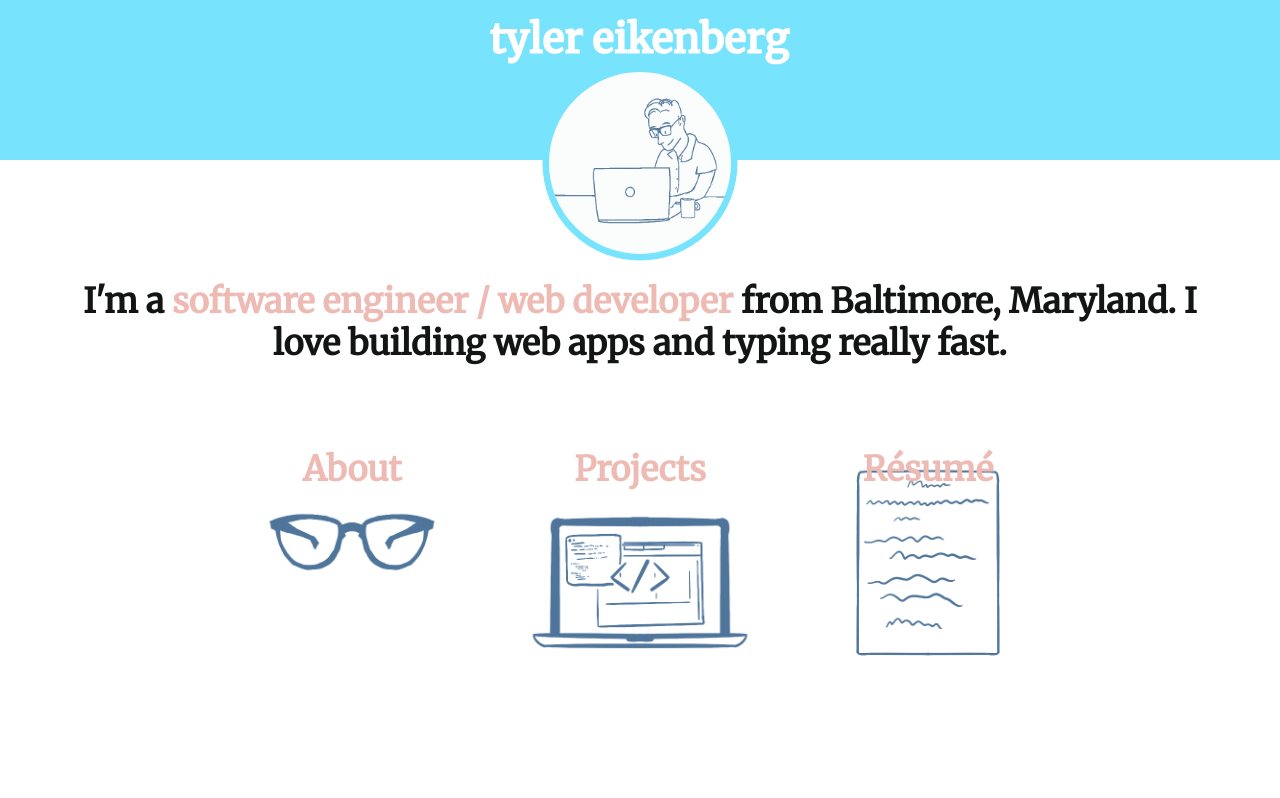
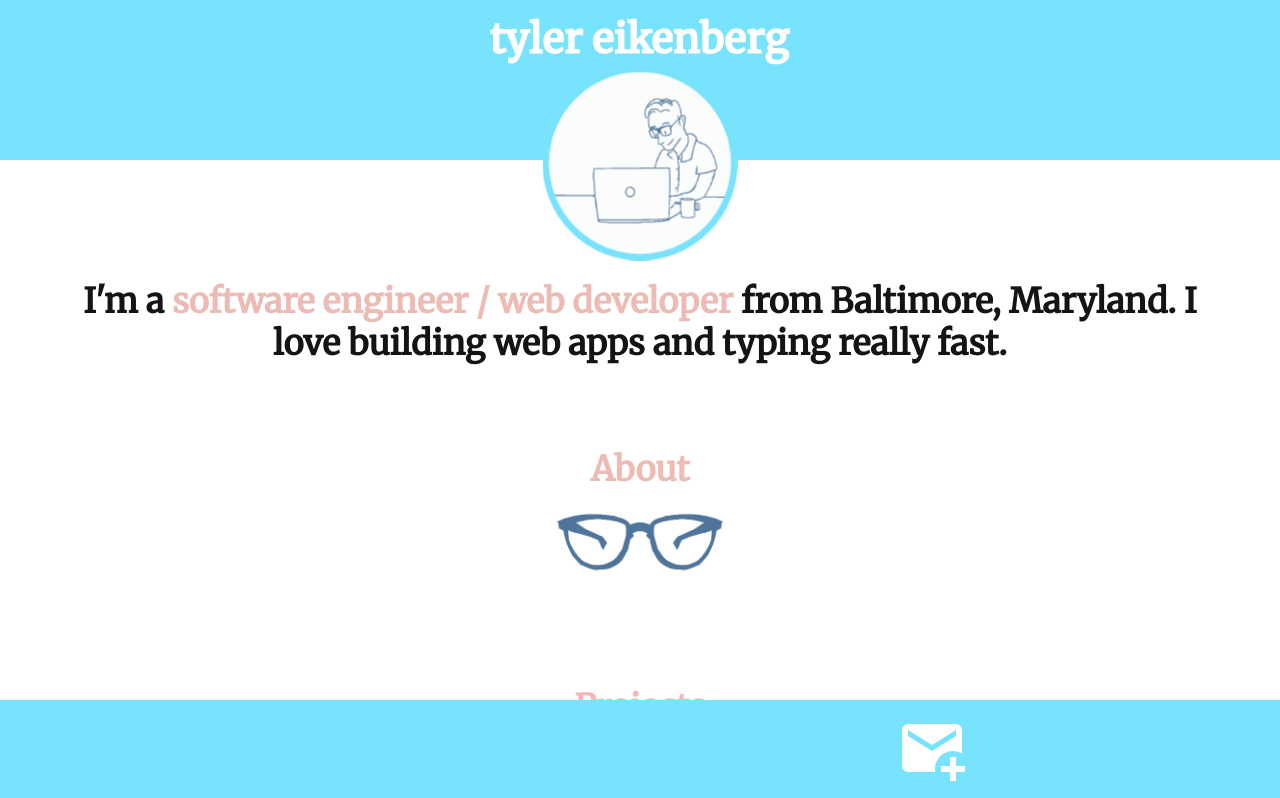
Before and after one commit to TylerEikenberg/Tyler-Eikenberg-Portfolio-Website, a React (Create React App) app: page / in a window 1280 px wide. Shown: the top 798 px of the page. Built offline with nearby package versions, Linux system fonts and the light colour scheme.

Commit message:
fixing homepage and app main

```diff
--- a/src/App.css
+++ b/src/App.css
@@ -104,19 +104,26 @@ a {
   margin-top: 5vh;
 }
 
-@media screen and (min-width: 1024px) {
-  .App-links-wrapper {
-    flex-direction: row;
-    margin-top: 5vh;
-  }
+.App-footer-spacer {
+  width: 100vw;
+  height: 50px;
+  padding-bottom: 200px;
 }
-@media screen and (max-width: 375px) {
-  @keyframes scale {
-    0% {
-      transform: scale(0);
-    }
-    100% {
-      transform: scale(1.1);
-    }
-  }
+.App-footer {
+  position: fixed;
+  display: flex;
+  justify-content: space-around;
+  align-items: center;
+  bottom: 0;
+  width: 100vw;
+  background-color: var(--main-blue);
+  height: 100px;
 }
+.App-contact-icons-footer {
+  opacity: 0;
+  animation: fade-in 0.5s ease-in-out forwards 2s;
+  display: flex;
+  justify-content: space-around;
+  align-items: center;
+  width: 70vw;
+}
--- a/src/App.js
+++ b/src/App.js
@@ -66,6 +66,45 @@ function App() {
           <Route path="/about" exact component={AboutPage} />
           <Route path="/resume" exact component={ResumePage} />
         </Switch>
+        <div className="App-footer-spacer"></div>
+        <footer className="App-footer">
+          <div className="App-contact-icons-footer">
+            <a
+              target="_blank"
+              rel="noopener noreferrer"
+              className="icon-link"
+              href="https://github.com/TylerEikenberg"
+            >
+              <Icon
+                className="icon"
+                path={mdiGithubBox}
+                size={3}
+                color="#fff"
+              />
+            </a>
+            <a
+              target="_blank"
+              rel="noopener noreferrer"
+              className="icon-link"
+              href="https://www.linkedin.com/in/tylereikenberg/"
+            >
+              <Icon
+                className="icon"
+                path={mdiLinkedinBox}
+                size={3}
+                color="#fff"
+              />
+            </a>
+            <a className="icon-link" href="mailto:tylereikenberg8195@gmail.com">
+              <Icon
+                className="icon"
+                path={mdiEmailPlus}
+                size={3}
+                color="#fff"
+              />
+            </a>
+          </div>
+        </footer>
       </div>
     </Router>
   );
```
